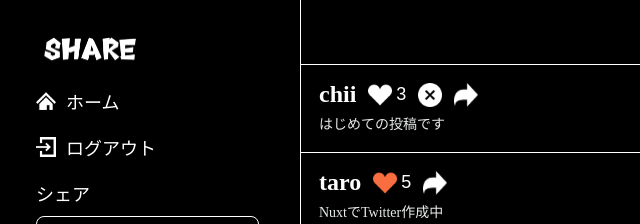
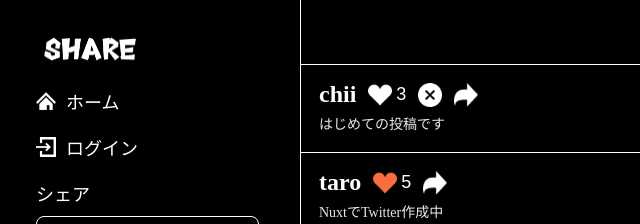
Before and after one commit to okumurachie/Twitter-frontend, a Nuxt app: page / in a window 1280 px wide. Shown: the top 224 px of the page, without its empty margins (0-640 px from the left). Built offline with nearby package versions, Linux system fonts and the light colour scheme; no server answers.

Commit message:
SideNav.vueのログイン/ログアウトボタン表示切り替え

```diff
--- a/components/app/SideNav.vue
+++ b/components/app/SideNav.vue
@@ -14,9 +14,13 @@
                 </NuxtLink>
             </nav>
             <!-- ログアウト -->
-            <button class="logout" @click="handleLogout">
+            <button v-if="isLoggedIn" class="logout" @click="handleLogout">
                 <img src="/images/logout.png" alt="ログアウトアイコン" class="menu-icon" />
                 <span>ログアウト</span>
+            </button>
+            <button v-else class="logout" @click="handleLogin">
+                <img src="/images/logout.png" alt="ログインアイコン" class="menu-icon" />
+                <span>ログイン</span>
             </button>
             <!-- 投稿フォーム -->
             <div class="post-box">
@@ -32,6 +36,7 @@
 
 <script setup lang="ts">
 import { signOut } from 'firebase/auth'
+import { ref, onMounted } from 'vue'
 
 defineProps({
     isOpen: Boolean
@@ -40,6 +45,19 @@ defineProps({
 const { $auth } = useNuxtApp()
 
 const emit = defineEmits(['close'])
+
+const isLoggedIn = ref(false)
+
+onMounted(() => {
+    // Firebaseの認証状態を監視
+    if ($auth) {
+        isLoggedIn.value = $auth.currentUser !== null
+        // リアルタイムで認証状態を監視
+        $auth.onAuthStateChanged((user) => {
+            isLoggedIn.value = user !== null
+        })
+    }
+})
 
 const handleLogout = async () => {
     try {
@@ -50,6 +68,11 @@ const handleLogout = async () => {
         console.error('ログアウトエラー:', error)
         alert('ログアウトに失敗しました')
     }
+}
+
+const handleLogin = () => {
+    emit('close')
+    navigateTo('/login')
 }
 </script>
 
```
